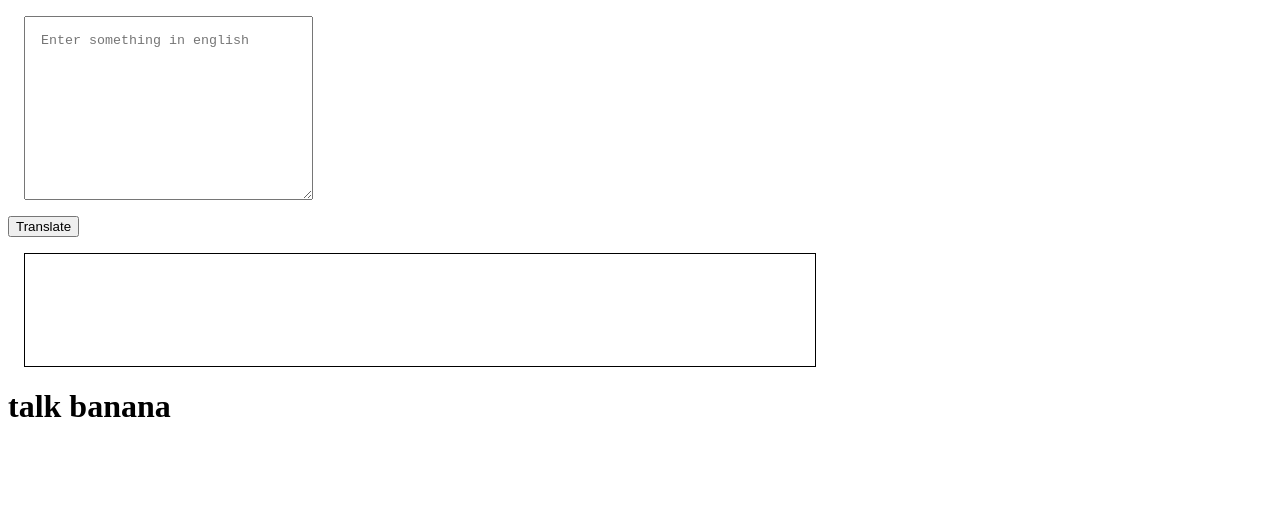
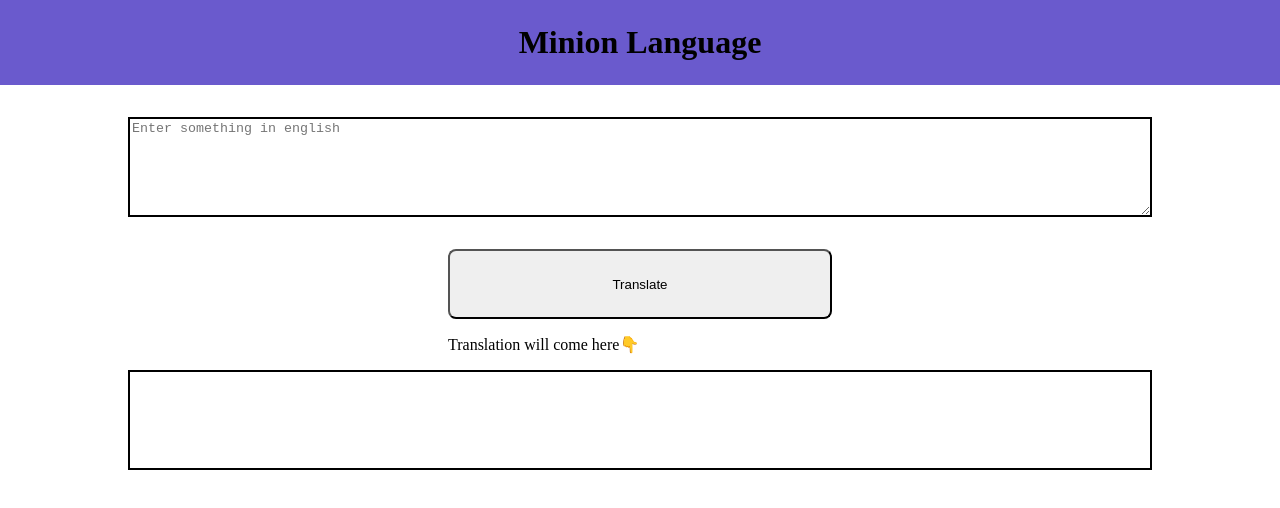
Before and after one commit to Saurabhrana2290/Banana-speak, a plain HTML site: page index.html in a window 1280 px wide. Drawn offline with Linux system fonts and the light colour scheme.

Commit message:
docs css updated

```diff
--- a/app.js
+++ b/app.js
@@ -2,17 +2,18 @@ var btnTranslate = document.querySelector("#btn-translate");
 var txtInput = document.querySelector("#txt-input");
 var divOutput = document.querySelector("#output");
 
-var serverUrl = "https://api.funtranslations.com/translate/minion.json";
-function  getTranslationUrl(input){
+var serverUrl = "https://api.funtranslations.com/translate/minion.json";  //server api link
+
+function  getTranslationUrl(input){       //function to add text to url
     return serverUrl + "?" + "text=" + input;
 }
-function errorHandler(error){
+function errorHandler(error){        //function to print error
     console.log("error",error);
 }
-function clickEventHandler(){
+function clickEventHandler(){       //function to handle event when button is clicked
     var inputText = txtInput.value;
 
-    fetch(getTranslationUrl(inputText))
+    fetch(getTranslationUrl(inputText))  //fetching api from server
     .then(
         response => response.json()
     )
@@ -25,4 +26,4 @@ function clickEventHandler(){
     .catch(errorHandler);
 }
 
-btnTranslate.addEventListener("click",clickEventHandler);
+btnTranslate.addEventListener("click",clickEventHandler);    //adding event listener
--- a/index.html
+++ b/index.html
@@ -6,26 +6,67 @@
     <meta name="viewport" content="width=device-width, initial-scale=1.0">
     <title>banana-speak</title>
     <style>
-        #txt-input{
-            margin: 1rem;
-            padding: 1rem;
+        *{
+            box-sizing: border-box;
+        }
+        body{
+            margin: 0%;
+        }
+        h1{
+            text-align: center;
+            background-color: slateblue;
+            margin: 0%;
+            padding: 1.5rem;
+        }
+        textarea{
+            max-width: 80%;
+            width: 80%;
+            height: 100px;
             display: block;
+            margin: auto;
+            margin-top: 2rem;
+            border: 2px solid black;
         }
-        #output{
-            border: 1px solid black;
-            width: 60%;
+        button{
+            max-width: 80%;
+            width: 30%;
+            height: 70px;
+            display: block;
+            margin: auto;
+            margin-top: 2rem;
+            border: 2px seagreen black;
+            border-radius: 0.5rem;
+
+        }
+
+        .output-cl{
+            width: 80%;
             height: 10vh;
-            margin: 1rem;
-            padding: 1rem;
+            border: 2px solid black;
+            margin: auto;
+            height: 100px;
         }
+
+        #instruction{
+            width: 30%;
+            margin: auto;
+
+        }
+
+
+
     </style>
 
 </head>
 <body>
+    <h1>Minion Language</h1>
     <textarea name="" id="txt-input" cols="30" rows="10" placeholder="Enter something in english "></textarea>
     <button id="btn-translate">Translate</button>
-    <div id="output"></div>
-    <h1>talk banana</h1>
+    <div id="instruction">
+        <p>Translation will come here👇</p>
+    </div>
+    <div id="output" class="output-cl" style="padding: 1rem; font-size: large;"></div>
+
     <script src="app.js"></script>
 </body>
 </html>
```
